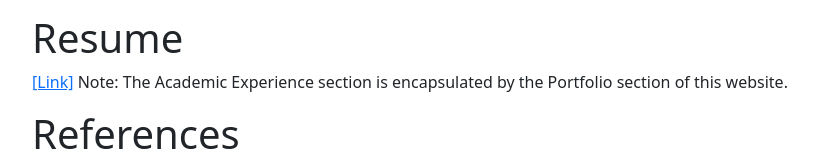
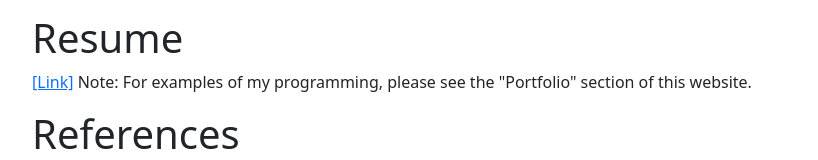
Before and after one commit to andrewcalimlim/andrewcalimlim.github.io, a plain HTML site: page documents.html in a window 1280 px wide. Shown: the part 211-371 px from the top of the page, without its empty margins (40-858 px from the left). Drawn offline with nearby package versions, Linux system fonts and the light colour scheme.

Commit message:
Add files via upload
updated resume

```diff
--- a/documents.html
+++ b/documents.html
@@ -41,7 +41,7 @@
             <h1>Resume</h1>
             <p>
                 <a href="https://drive.google.com/file/d/1kJ1zJ7J7u9owuF9BWPHC92O10i5tkiQ6/view?usp=sharing">[Link]</a>
-                Note: The Academic Experience section is encapsulated by the Portfolio section of this website.
+                Note: For examples of my programming, please see the "Portfolio" section of this website.
             </p>
 
             <h1>References</h1>
```
